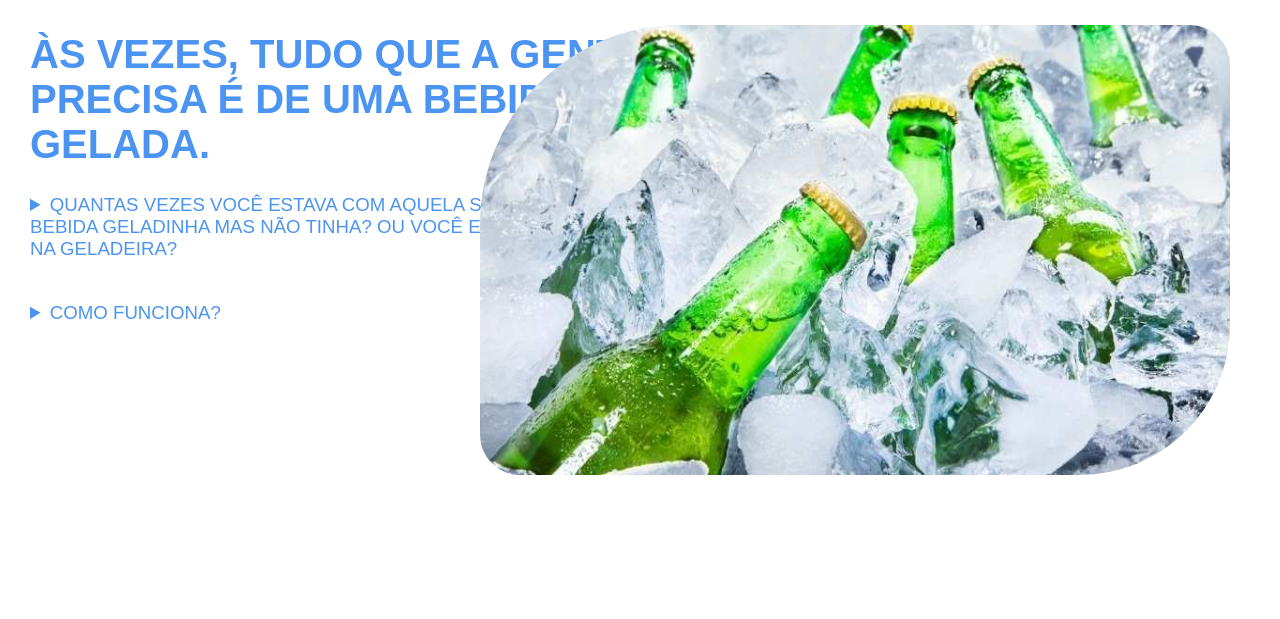
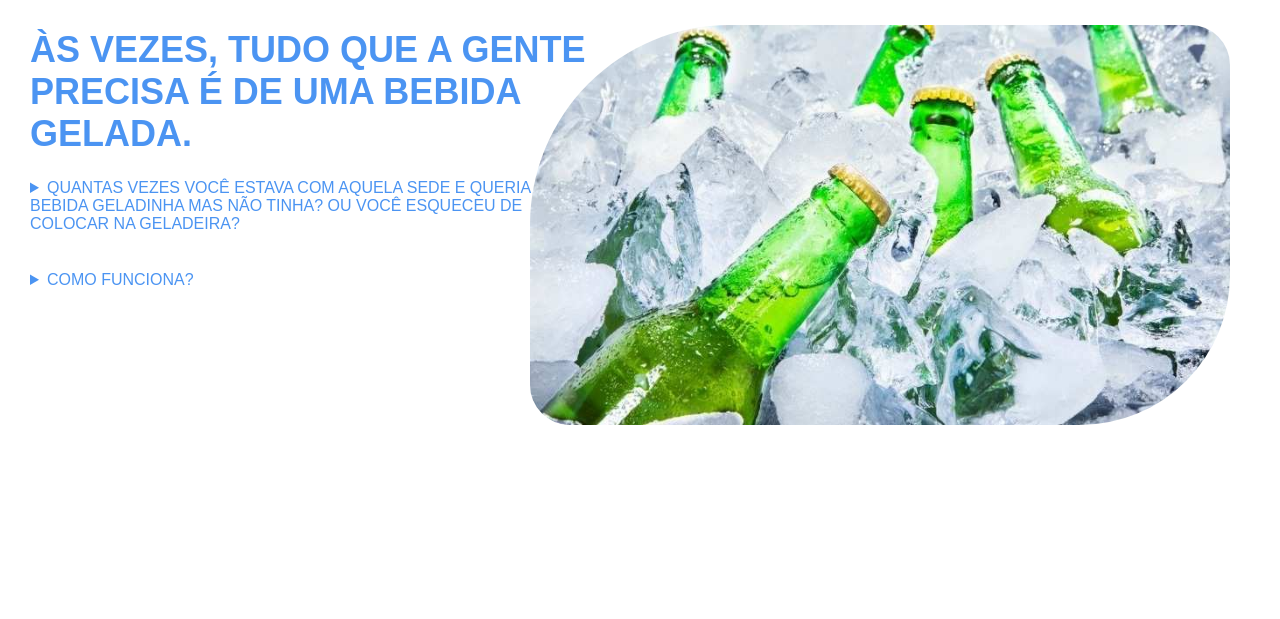
Before and after one commit to VictorVechi/victorvechi.github.io, a plain HTML site: page index.html in a window 1280 px wide. Shown: the top 619 px of the page. Drawn offline with Linux system fonts and the light colour scheme; a web font is replaced by a local one.

Commit message:
Update sheet.css

```diff
--- a/sheet.css
+++ b/sheet.css
@@ -18,8 +18,8 @@ body {
     position: absolute;
     top: 25px;
     right: 50px;
-    height: 450px;
-    width: 750px;
+    height: 400px;
+    width: 700px;
     border-radius: 200px 40px 150px;
 }
 
@@ -28,16 +28,16 @@ body {
     margin-top: 0;
     position: relative;
     top: 5px;
-    width: 675px;
+    width: 570px;
     font-family: 'Josefin Sans', sans-serif;
-    font-size: 16pt;
+    font-size: 14pt;
     color: #59606B;
 }
 
 .contato {
     position: absolute;
     bottom: 80px;
-    right: 25%;
+    right: 23%;
     color: #FE7EC6;
     font-family: 'Otomanopee One', sans-serif;
 }
@@ -95,7 +95,7 @@ body {
 .titulo {
     font-family: 'Otomanopee One', sans-serif;
     color: #4B94F2;
-    font-size: 30pt;
+    font-size: 27pt;
     text-transform: uppercase;
 }
 
@@ -118,5 +118,5 @@ body {
     font-family: 'Otomanopee One', sans-serif;
     color: #4B94F2;
     text-transform: uppercase;
-    font-size: 14pt;
+    font-size: 12pt;
 }
```
